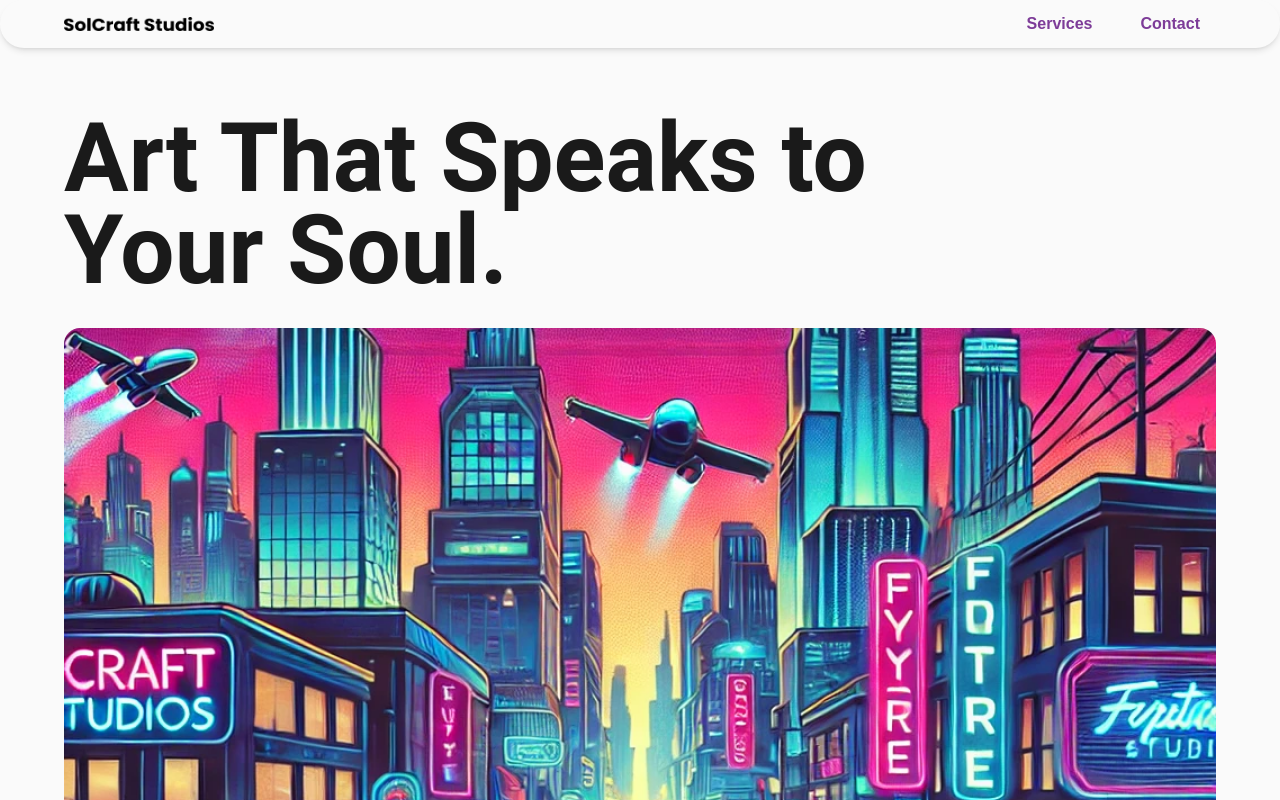
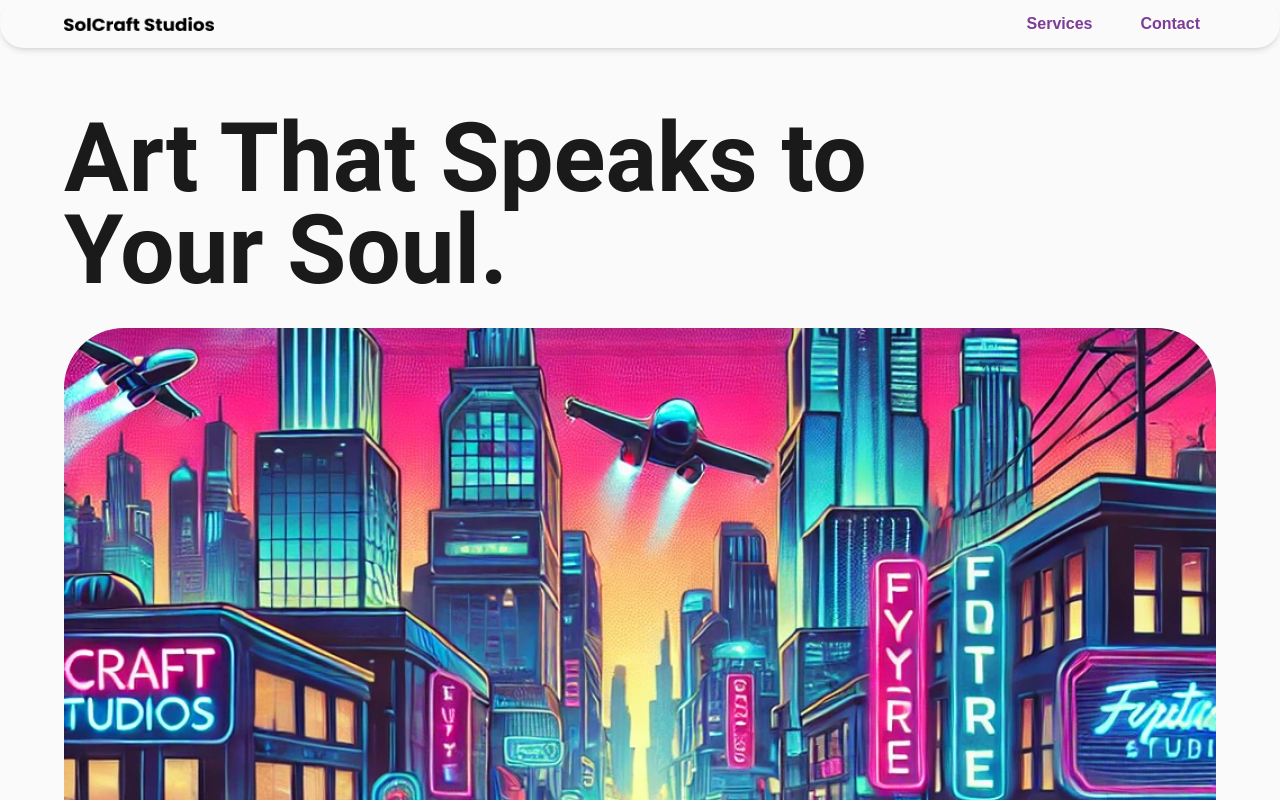
Before and after one commit to AnaDeCanha/responsive-landing-page, a Next.js app: page / in a window 1280 px wide. Shown: the top 800 px of the page. Built offline with nearby package versions, Linux system fonts and the light colour scheme.

Commit message:
fix parallax effect and add background color change

```diff
--- a/app/page.tsx
+++ b/app/page.tsx
@@ -10,6 +10,9 @@
     <>
       <Navbar />
       <Hero />
+      <Hero />
+      <Hero />
+      <Hero />
       {/* <MessageCard /> */}
       {/* <Services /> */}
       {/* <SideProjects /> */}
--- a/components/Hero.tsx
+++ b/components/Hero.tsx
@@ -4,14 +4,29 @@
 
 const Hero: React.FC = () => {
   const { scrollY } = useScroll();
-  const parallax = useTransform(scrollY, [0, 500], [0, -100]);
+
+  // Map scrollY to dynamic background color
+  const backgroundColor = useTransform(
+    scrollY,
+    [300, 500], // Adjust range to match scroll progress
+    ["#FAFAFA", "#7D3C98"] // Correspond to softWhite and sunsetOrange
+  );
+
+  // Parallax effect for the image
+  const parallax = useTransform(scrollY, [0, 1000], [0, -200]);
 
   return (
     <motion.div
       initial="hidden"
       animate="visible"
-      className="flex flex-col justify-center items-start mt-16 px-16 py-12"
+      className="relative flex flex-col justify-center items-start mt-16 px-16 py-12"
     >
+      {/* Background */}
+      <motion.div
+        style={{ backgroundColor }} // Inline style for dynamic colors
+        className="absolute inset-0 -z-10 transition-colors duration-500"
+      />
+
       {/* Title */}
       <div className="text-left">
         <motion.div
@@ -77,24 +92,16 @@
       {/* Image */}
       <motion.div
         style={{ y: parallax }}
-        variants={{
-          hidden: { opacity: 0, y: 50 },
-          visible: {
-            opacity: 1,
-            y: 0,
-            transition: { duration: 0.7, delay: 1.5 },
-          },
-        }}
-        className="mt-8 w-full flex justify-center items-center overflow-hidden"
+        className="mt-8 w-full h-[600px] relative overflow-hidden"
       >
-        <Image
-          src="/hero-image.webp"
-          alt="Hero Image"
-          layout="responsive"
-          width={1200}
-          height={600}
-          className="w-full max-h-[600px] object-cover rounded-2xl"
-        />
+        <motion.div style={{ y: parallax }} className="absolute inset-0">
+          <Image
+            src="/hero-image.webp"
+            alt="Hero Image"
+            layout="fill"
+            className="object-cover rounded-[60px]"
+          />
+        </motion.div>
       </motion.div>
     </motion.div>
   );
```
